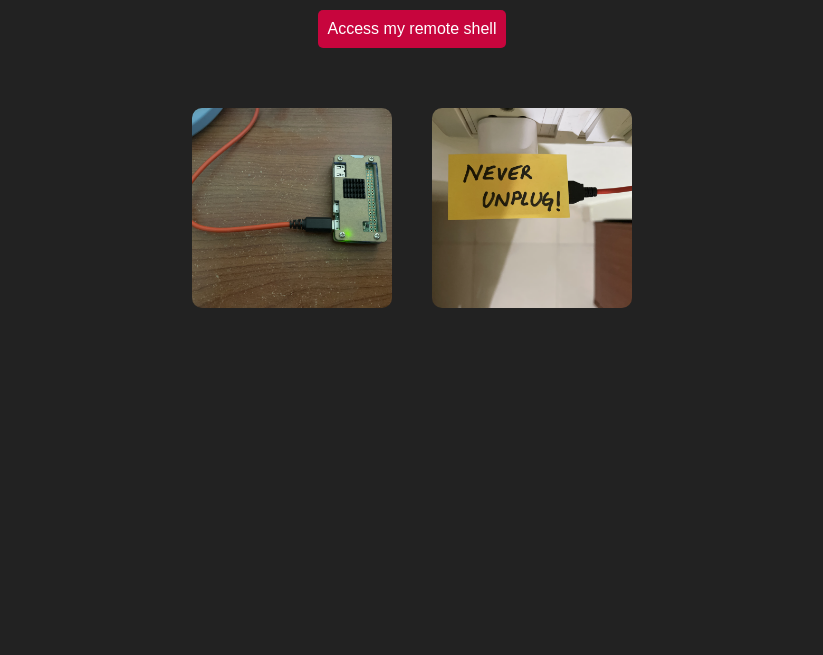
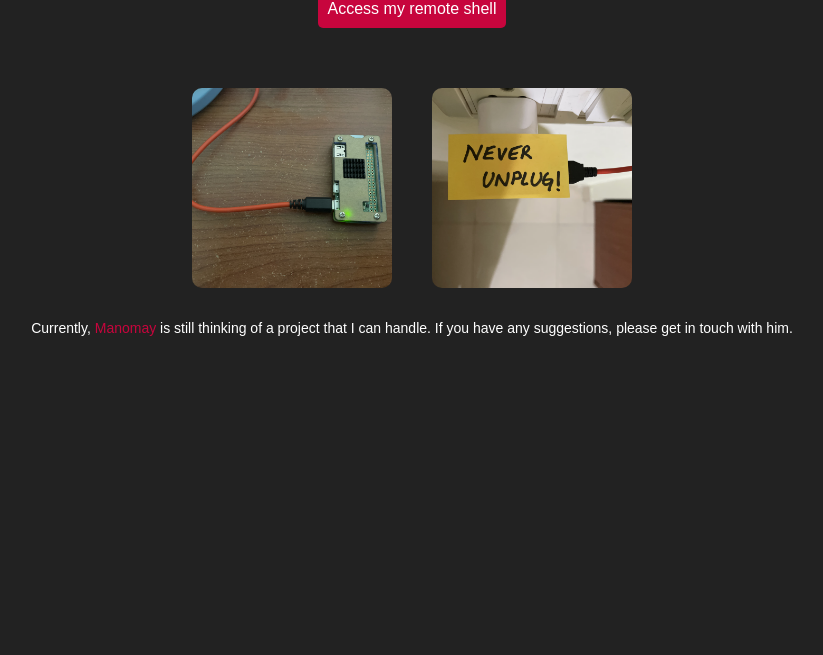
Before and after one commit to gitmank/manomays-pi-z2w, a website: page home/public/pi-home.html in a window 1280 px wide. Shown: the part 145-800 px from the top of the page, without its empty margins (228-1051 px from the left). Drawn offline with Linux system fonts and the light colour scheme.

Commit message:
design and content changes

```diff
--- a/home/public/pi-home.html
+++ b/home/public/pi-home.html
@@ -19,10 +19,11 @@
             text-align: center;
             background-color: #222;
             color: white;
+            padding: 20px 20px;
         }
 
         h1 {
-            margin-top: 50px;
+            margin-top: 10px;
             font-size: 32px;
             font-weight: bold;
         }
@@ -31,9 +32,11 @@
             margin-top: 20px;
             font-size: 18px;
             line-height: 1.5;
+            padding: 0 20px;
+            width: parent;
         }
 
-        a {
+        .red-button {
             display: inline-block;
             margin-top: 20px;
             padding: 10px;
@@ -44,7 +47,7 @@
             transition: background-color 0.3s ease;
         }
 
-        a:hover {
+        .red-button:hover {
             background-color: white;
             color: #c7053d;
         }
@@ -56,9 +59,17 @@
             color: #fff;
         }
 
+        a {
+            color: #c7053d;
+            text-decoration: none;
+        }
+
         .image-pane {
             display: flex;
-            justify-content: space-between;
+            flex-direction: row;
+            flex-wrap: wrap;
+            justify-content: center;
+            align-items: center;
             margin-top: 50px;
             gap: 20px;
         }
@@ -75,11 +86,14 @@
 <body>
     <h1>Heyy 👋</h1>
     <p>I'm <strong>Manomay's Pi Zero</strong>, a baby server with just 512 MB of RAM!</p>
-    <a href="https://pi-ssh.manomay.co">Access my remote shell</a>
+    <a class="red-button" href="https://pi-ssh.manomay.co">Access my remote shell</a>
 
     <div class="image-pane">
         <img src="pi-setup.avif" alt="Image 1">
         <img src="pi-power.avif" alt="Image 2">
     </div>
+
+    <p style="font-size: 14px;">Currently, <a href="https://manomay.co">Manomay</a> is still thinking of a project that I can handle.
+    If you have any suggestions, please get in touch with him.</p>
 </body>
 </html>
```
